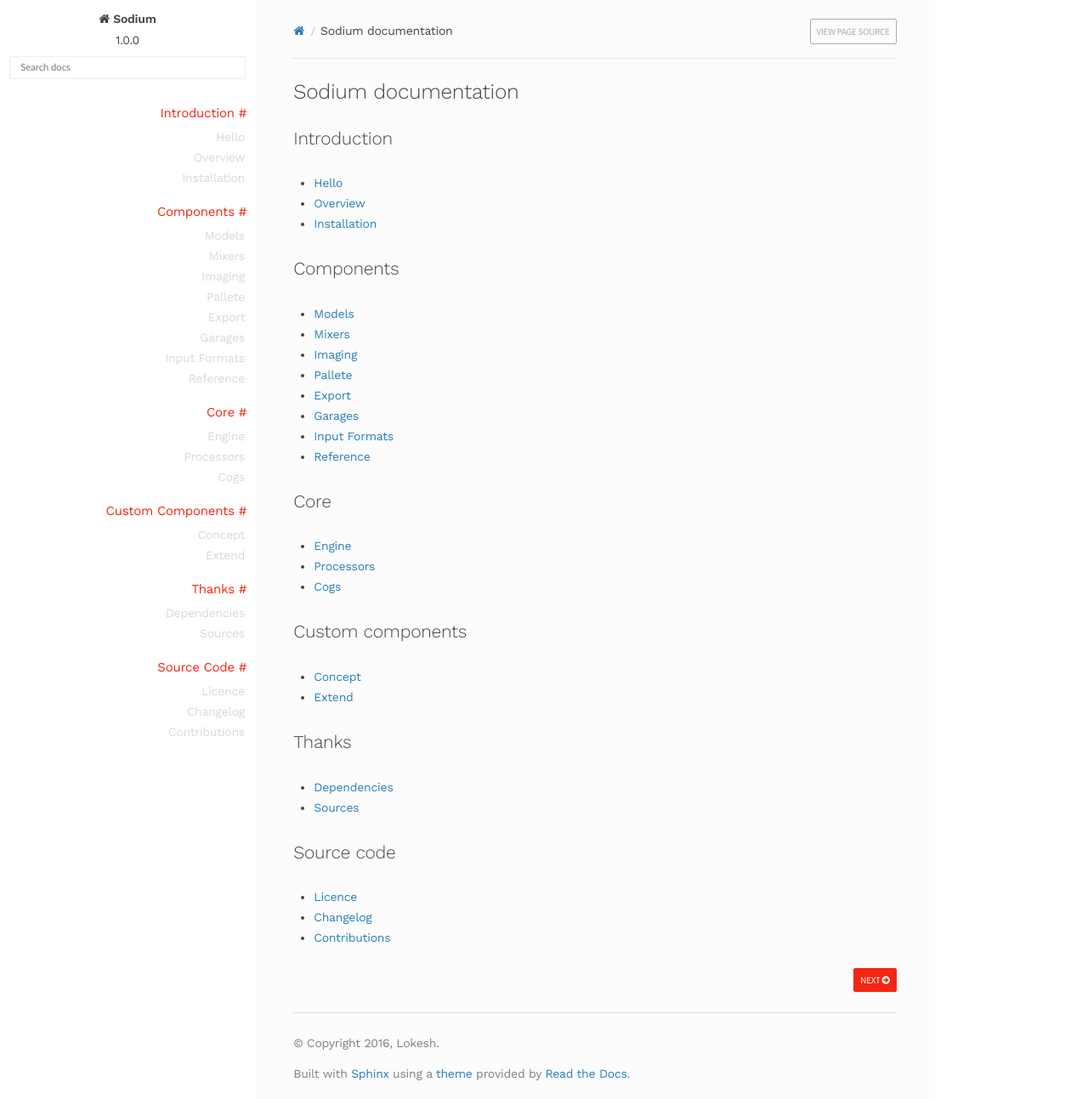
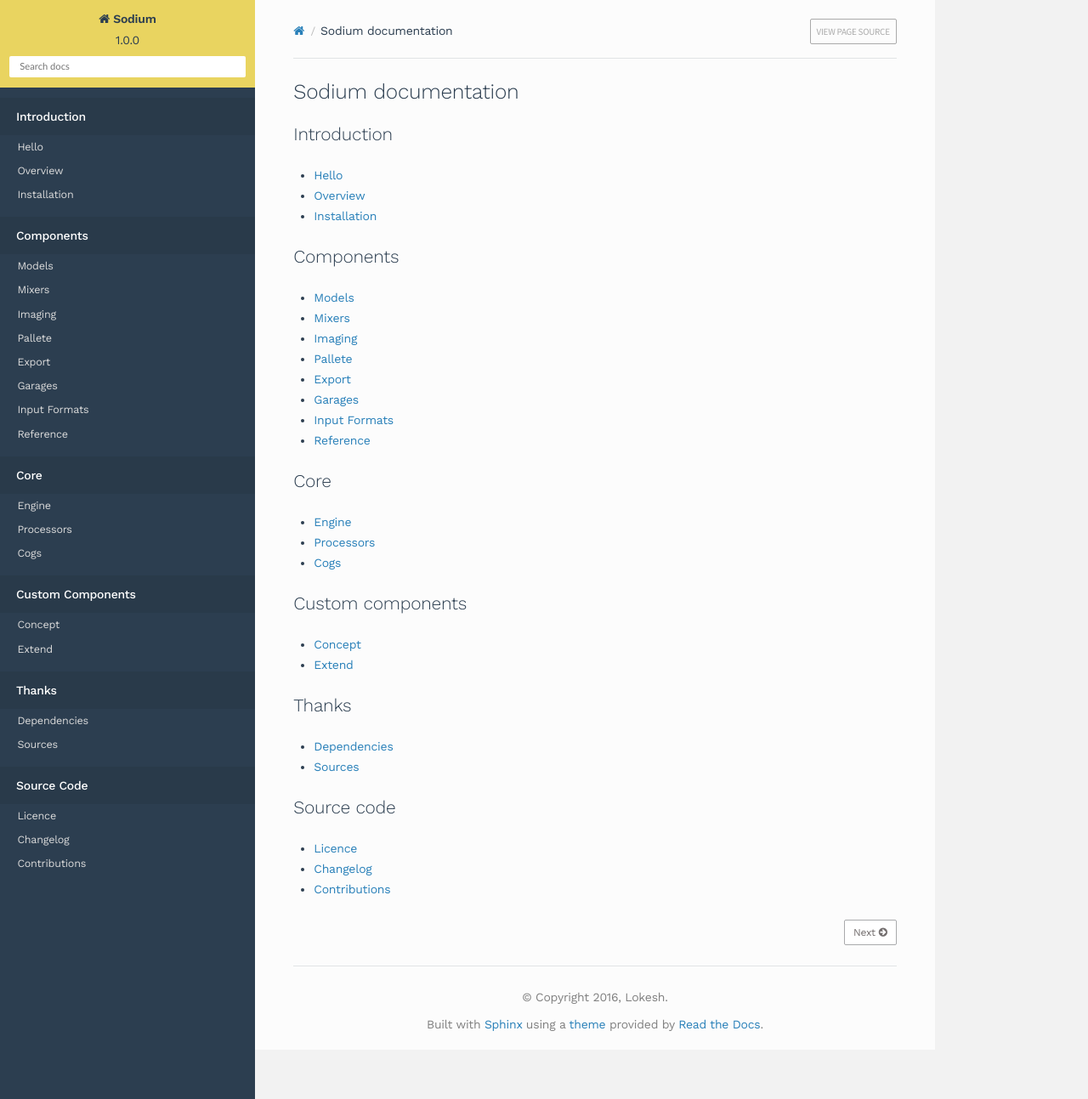
Before and after one commit to lokesh-coder/Sodium, a Sphinx documentation site: the page built from docs/index.rst, in a window 1280 px wide and 1293 px high. Shown: the whole window at 85% size. Built offline with Sphinx 7.4.7 and the Read the Docs theme 2.0.0, drawn with Linux system fonts in a browser that asks for light colours.

Commit message:
docs updated

```diff
--- a/docs/_static/css/my_theme.css
+++ b/docs/_static/css/my_theme.css
@@ -5,18 +5,63 @@
   background-color: #fff;
   letter-spacing: -0.5px;
   font-size: 14px;
-  color: #444;
+  color: #2C3E50;
   letter-spacing: -0.25px;
   -webkit-font-smoothing: antialiased; }
+  body.wy-body-for-nav h1, body.wy-body-for-nav h2, body.wy-body-for-nav .rst-content .toctree-wrapper p.caption, body.wy-body-for-nav h3, body.wy-body-for-nav h4, body.wy-body-for-nav h5, body.wy-body-for-nav h6, body.wy-body-for-nav legend {
+    font-weight: 300;
+    font-family: inherit; }
+  body.wy-body-for-nav p {
+    font-size: inherit; }
 
-body.wy-body-for-nav p {
-  line-height: 1.6;
-  margin: 0 0 16px;
-  font-size: 14px; }
-body.wy-body-for-nav h1, body.wy-body-for-nav h2, body.wy-body-for-nav .rst-content .toctree-wrapper p.caption, body.wy-body-for-nav h3, body.wy-body-for-nav h4, body.wy-body-for-nav h5, body.wy-body-for-nav h6, body.wy-body-for-nav legend {
-  margin-top: 0;
-  font-weight: 300;
-  font-family: "Work Sans","ff-tisa-web-pro","Georgia",Arial,sans-serif; }
+body.wy-body-for-nav .wy-nav-side {
+  background-color: #2C3E50;
+  margin: 0; }
+
+body.wy-body-for-nav .wy-side-nav-search {
+  background-color: #E9D460; }
+  body.wy-body-for-nav .wy-side-nav-search input[type=text] {
+    border-radius: 2px;
+    border: 0;
+    box-shadow: none; }
+  body.wy-body-for-nav .wy-side-nav-search > a, body.wy-body-for-nav .wy-side-nav-search > div.version {
+    color: #2C3E50; }
+
+body.wy-body-for-nav .wy-menu-vertical header,
+body.wy-body-for-nav .wy-menu-vertical p.caption {
+  margin-bottom: 0;
+  display: block;
+  font-weight: 500;
+  text-transform: capitalize;
+  font-size: 100%;
+  color: #fff;
+  padding: 15px 19px;
+  background: #293A4A;
+  height: auto;
+  line-height: 1;
+  white-space: nowrap; }
+
+body.wy-body-for-nav .wy-menu-vertical a:hover,
+body.wy-body-for-nav .wy-menu-vertical li.on a:hover,
+body.wy-body-for-nav .wy-menu-vertical li.current > a:hover {
+  background-color: #E9D460;
+  color: #2C3E50; }
+
+body.wy-body-for-nav .btn-neutral {
+  background-color: #fff !important;
+  color: #746F6F !important;
+  font-family: inherit;
+  border: 1px solid #A9AAAC;
+  padding: 7px 10px;
+  box-shadow: none;
+  font-size: 12px; }
+
+body.wy-body-for-nav .rst-footer-buttons {
+  text-align: left; }
+
+body.wy-body-for-nav footer {
+  text-align: center; }
+
 body.wy-body-for-nav .wy-breadcrumbs li.wy-breadcrumbs-aside a {
   color: #aaa;
   border: 1px solid #aaa;
@@ -26,62 +71,5 @@
   text-transform: uppercase;
   border-radius: 2px;
   font-family: 'Source Sans Pro', sans-serif; }
-  body.wy-body-for-nav .wy-breadcrumbs li.wy-breadcrumbs-aside a:hover {
-    color: #fff;
-    border: 1px solid #F22613;
-    background-color: #F22613; }
-body.wy-body-for-nav .btn-neutral {
-  color: #fff !important;
-  box-shadow: none;
-  font-size: 11px;
-  text-transform: uppercase;
-  padding: 6px 7px;
-  background: #F22613 !important;
-  font-family: 'Source Sans Pro', sans-serif;
-  border-color: #F22613;
-  border-radius: 2px; }
-body.wy-body-for-nav .toctree-expand {
-  display: none; }
-
-body.wy-body-for-nav .wy-nav-side {
-  background: #fff; }
-  body.wy-body-for-nav .wy-nav-side .wy-side-nav-search {
-    background-color: #fff; }
-    body.wy-body-for-nav .wy-nav-side .wy-side-nav-search > a, body.wy-body-for-nav .wy-nav-side .wy-side-nav-search .wy-dropdown > a, body.wy-body-for-nav .wy-nav-side .wy-side-nav-search > div.version {
-      color: #444; }
-    body.wy-body-for-nav .wy-nav-side .wy-side-nav-search input[type=text] {
-      width: 100%;
-      border-radius: 2px;
-      padding: 6px 12px;
-      border-color: #eee;
-      box-shadow: none; }
-  body.wy-body-for-nav .wy-nav-side .wy-menu-vertical {
-    width: 300px;
-    text-align: right; }
-  body.wy-body-for-nav .wy-nav-side .wy-menu-vertical header, body.wy-body-for-nav .wy-nav-side .wy-menu-vertical p.caption {
-    font-weight: 400;
-    text-transform: capitalize;
-    font-size: 15px;
-    color: #F22613;
-    white-space: nowrap;
-    padding-right: 10px; }
-  body.wy-body-for-nav .wy-nav-side .wy-menu-vertical span.caption-text:after {
-    content: ' #'; }
-  body.wy-body-for-nav .wy-nav-side .wy-menu-vertical a {
-    border-right: 2px solid transparent;
-    font-size: 14px;
-    padding: 3px 10px;
-    border-top: 0;
-    border-bottom: 0;
-    background: #fff; }
-    body.wy-body-for-nav .wy-nav-side .wy-menu-vertical a.current, body.wy-body-for-nav .wy-nav-side .wy-menu-vertical a:hover {
-      background-color: #fff;
-      cursor: pointer;
-      border-right: 2px solid #F22613;
-      color: #444;
-      font-weight: 500; }
-
-body.wy-body-for-nav .wy-nav-content-wrap {
-  background: #fff; }
 
 /*# sourceMappingURL=my_theme.css.map */
```
Also changed, not shown: docs/_static/css/my_theme.scss (+69 -97 lines), 13 other files.
